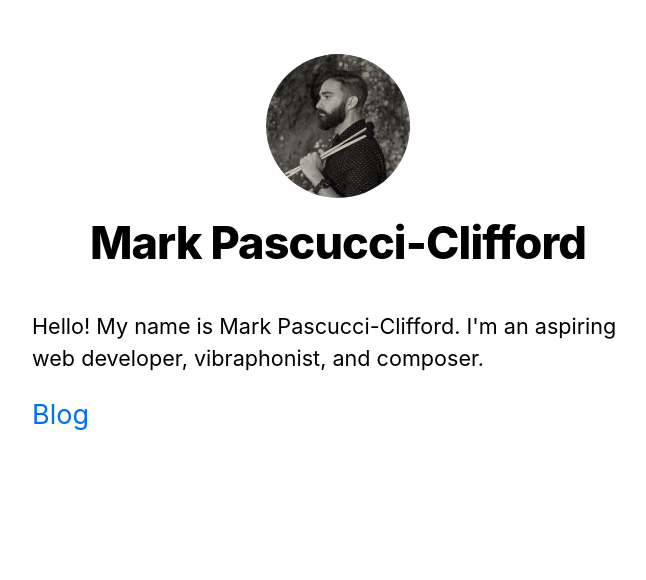
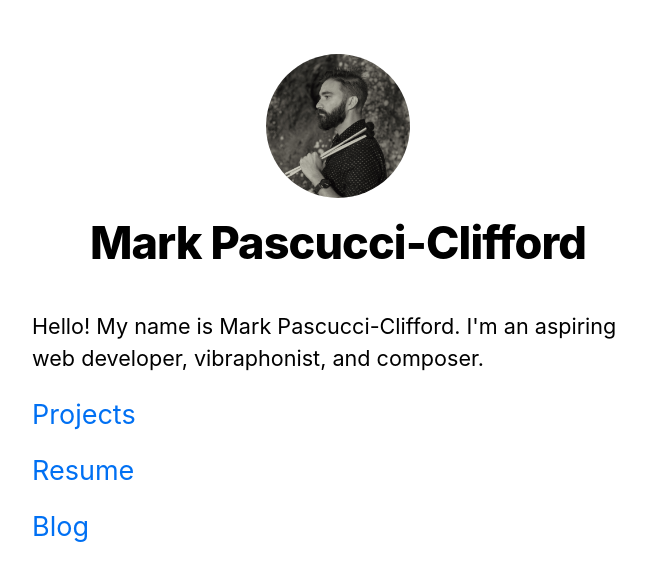
Before and after one commit to skymouse85/mark-pascucci-clifford-landing-page, a Next.js app: page / in a window 1280 px wide. Shown: the top 580 px of the page, without its empty margins (302-948 px from the left). Built offline with nearby package versions, Linux system fonts and the light colour scheme.

Commit message:
projects and resume

```diff
--- a/pages/index.js
+++ b/pages/index.js
@@ -25,7 +25,20 @@ export default function Home({allPostsData}) {
       <p>Hello! My name is Mark Pascucci-Clifford. I'm an aspiring web developer, vibraphonist, and composer.</p>
 
       </section>
-     <Link href="/blog" className={utilStyles.headingLg} >Blog</Link>
+        <div>
+          <Link href='/projects' className={utilStyles.headingLg}>Projects</Link>
+        </div>
+        <div className={utilStyles.headingLg}>
+        <a
+      href="/Mark_Pascucci_Clifford_Resume.pdf"
+      alt="alt text"
+      target="_blank"
+      rel="noopener noreferrer"
+      >Resume</a>
+        </div>
+        <div>
+          <Link href="/blog" className={utilStyles.headingLg} >Blog</Link>
+        </div>
     </Layout>
   );
 }
```
Also changed, not shown: pages/projects.js (added, +27 -0 lines), 1 other file (tests, documents, lock files or other folders).
